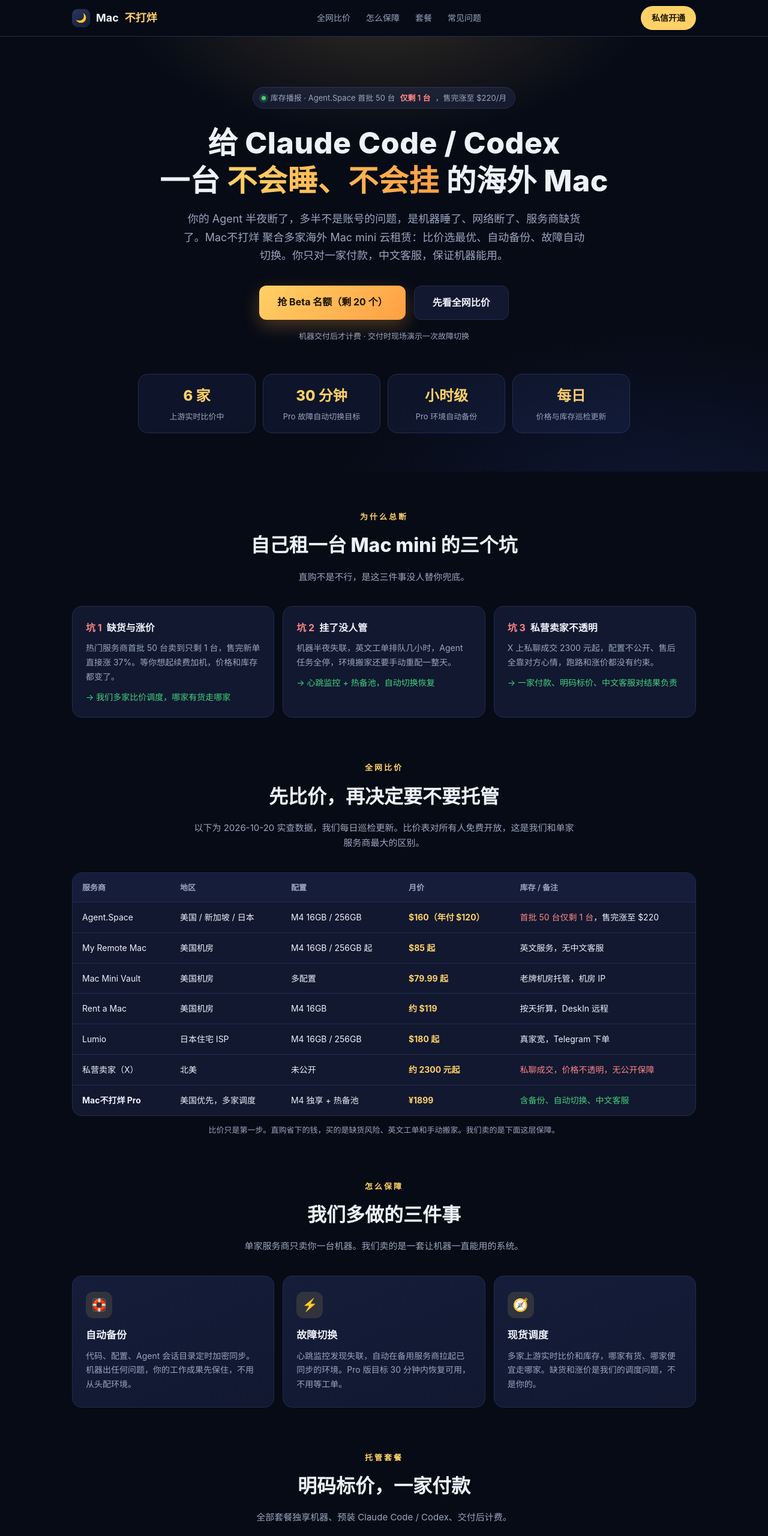
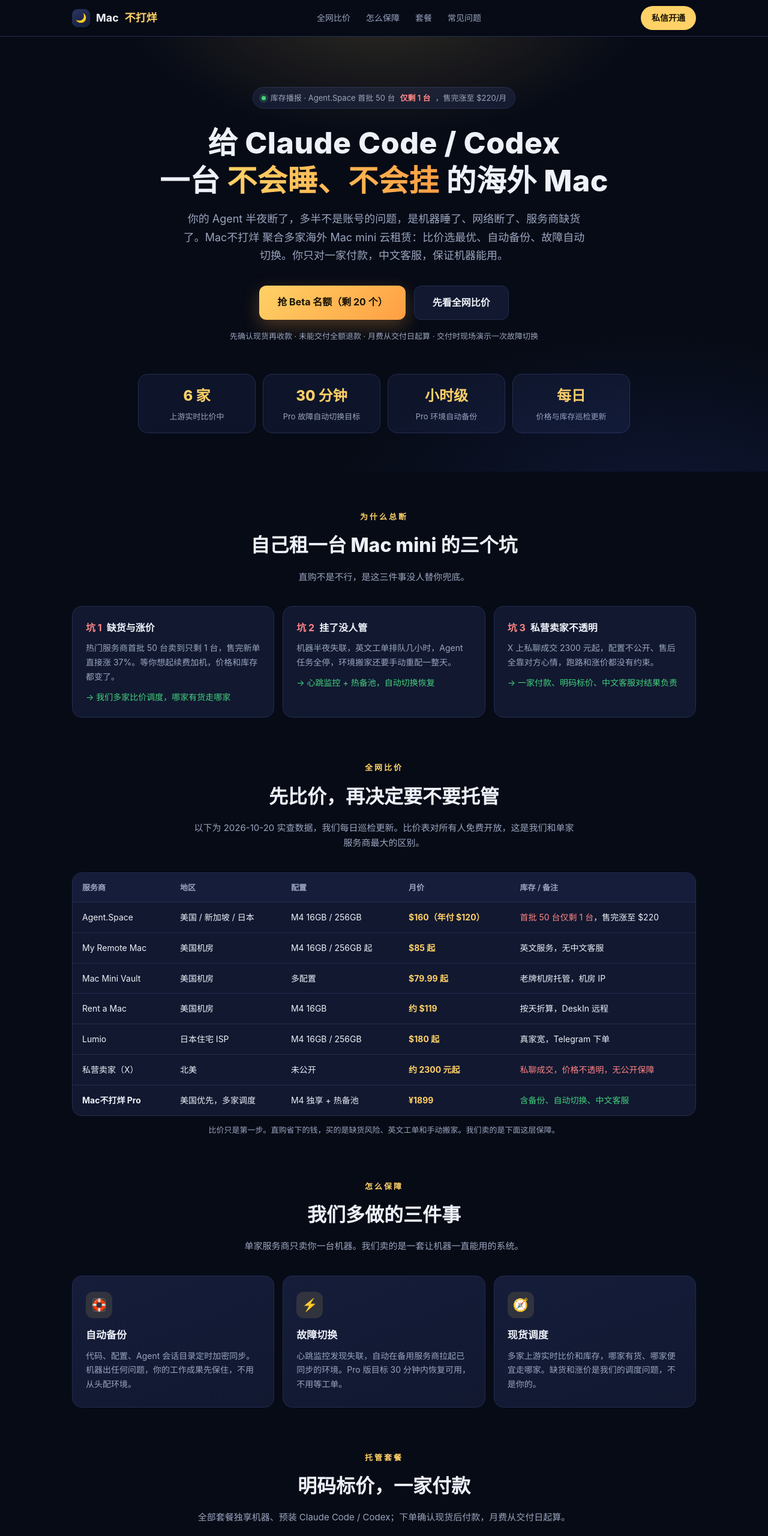
Before and after one commit to zealton/mac-budayang, a plain HTML site: page index.html in a window 1280 px wide. Shown: the top 2560 px of the page at 60% size. Drawn offline with Linux system fonts and the light colour scheme.

Commit message:
Copy: order-driven procurement wording

```diff
--- a/index.html
+++ b/index.html
@@ -127,7 +127,7 @@
     <a class="btn btn-gold" href="https://x.com/MacBuDaYang" target="_blank" rel="noopener">抢 Beta 名额（剩 20 个）</a>
     <a class="btn btn-ghost" href="#compare">先看全网比价</a>
   </div>
-  <p class="hero-note">机器交付后才计费 · 交付时现场演示一次故障切换</p>
+  <p class="hero-note">先确认现货再收款 · 未能交付全额退款 · 月费从交付日起算 · 交付时现场演示一次故障切换</p>
   <div class="stats">
     <div class="stat"><div class="n">6 家</div><div class="t">上游实时比价中</div></div>
     <div class="stat"><div class="n">30 分钟</div><div class="t">Pro 故障自动切换目标</div></div>
@@ -178,7 +178,7 @@
 <section id="pricing"><div class="wrap">
   <div class="kicker">托管套餐</div>
   <h2>明码标价，一家付款</h2>
-  <p class="sec-sub">全部套餐独享机器、预装 Claude Code / Codex、交付后计费。</p>
+  <p class="sec-sub">全部套餐独享机器、预装 Claude Code / Codex；下单确认现货后付款，月费从交付日起算。</p>
   <div class="plans">
     <div class="plan">
       <div class="name">基础版</div>
@@ -214,7 +214,7 @@
     <details><summary>账号是谁的？你们会碰我的账号吗？</summary><p>账号永远是你自己的，用你自己的账号登录，我们只提供和维护机器与环境，不卖账号、不代注册、不碰你的账号凭据。</p></details>
     <details><summary>机器挂了，我的代码和环境怎么办？</summary><p>备份按套餐频率自动加密同步（基础版每日、Pro 小时级）。故障时在备用服务商拉起已同步的环境恢复，Pro 目标 30 分钟内可用，交付时会现场演示一遍给你看。</p></details>
     <details><summary>为什么比直购贵？差价买了什么？</summary><p>买的是三件事：多家比价与现货调度（不用自己盯库存和涨价）、自动备份与故障切换系统、中文客服对可用性负责。直购 $160 买的只是一台机器，以上都要你自己扛。</p></details>
-    <details><summary>怎么付款？能月付吗？</summary><p>目前私信 concierge 开通，支持月付，机器交付后开始计费。在线支付通道正在接入中，上线后可自助下单续费。</p></details>
+    <details><summary>怎么付款？能月付吗？</summary><p>目前私信 concierge 开通：先确认现货，你付款后我们立即向下游采购开通，月费周期从交付日起算，未能交付全额退款。支持月付，在线支付通道正在接入中，上线后可自助下单续费。</p></details>
     <details><summary>多久能交付？</summary><p>走现货调度，多家上游哪家有货发哪家。紧缺时段以私信确认的交付时间为准，确认不了现货我们会直接告诉你，不收钱让你干等。</p></details>
   </div>
 </div></section>
```
